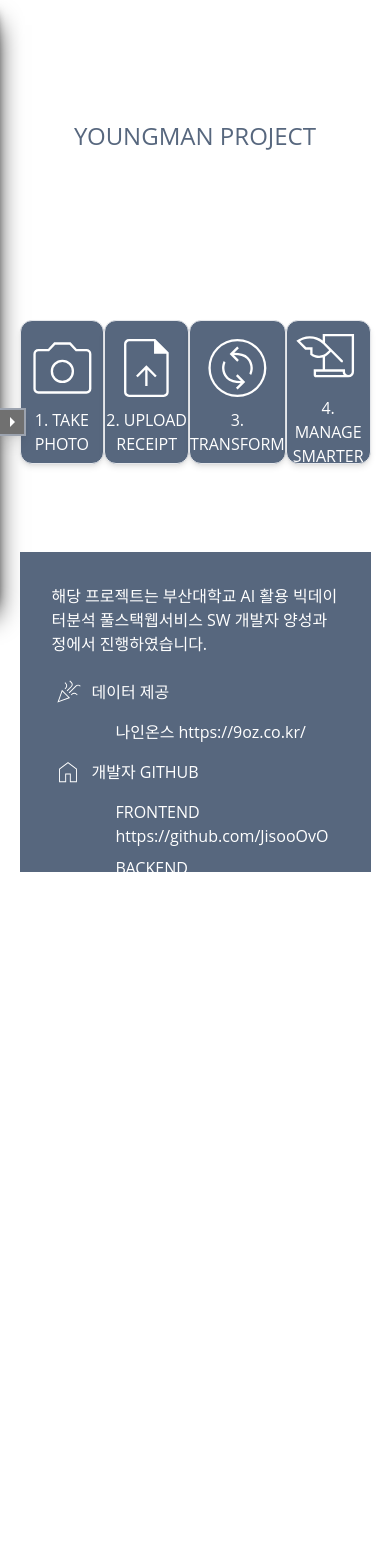
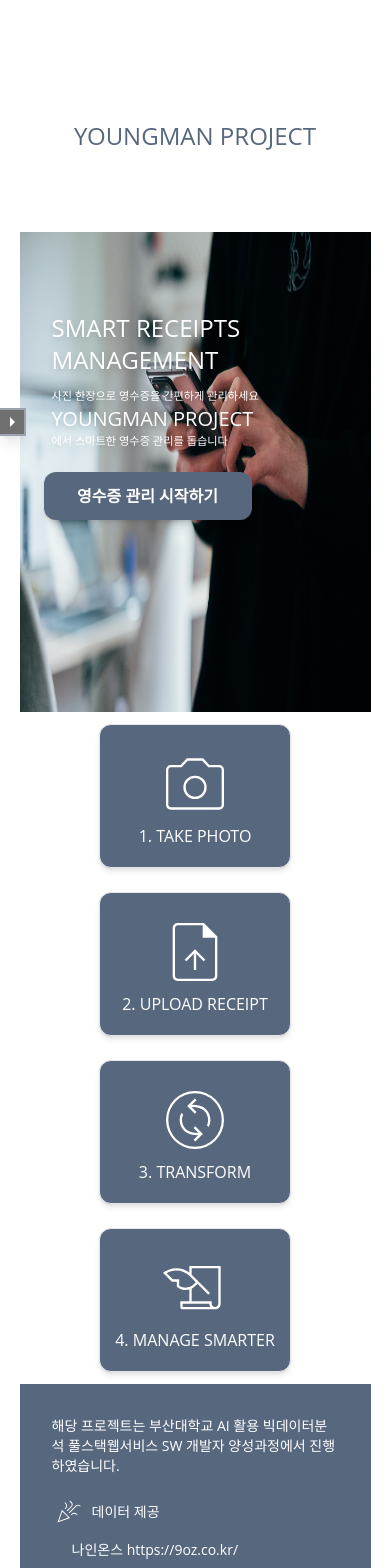
Before and after one commit to JisooOvO/DataAnalystProject-Frontend-YoungmanProject, a React (Create React App) app: page / in a window 390 px wide. Shown: the top 1568 px of the page. Before the commit the page ends 968 px from the top, so only its background shows below. Built offline with nearby package versions, Linux system fonts and the light colour scheme.

Commit message:
update layout

```diff
--- a/src/component/header/Header.js
+++ b/src/component/header/Header.js
@@ -17,6 +17,8 @@
   const [innerWidth, setInnerWidth] = useRecoilState(AtomWidth);
   // eslint-disable-next-line
   const [isMobile, setIsMobile] = useRecoilState(AtomIsMobile);
+  const [headerHeight, setHeaderHeight] = useState(window.screen.availHeight);
+  const [headerWidth, setHeaderWidth] = useState(18+'rem');
 
   const navigate = useNavigate();
 
@@ -43,31 +45,62 @@
     // eslint-disable-next-line
   },[innerWidth])
 
+  const handleResize = () => {
+    setHeaderHeight(Math.max(
+      document.body.scrollHeight, document.body.offsetHeight,
+      document.documentElement.clientHeight, document.documentElement.scrollHeight, document.documentElement.offsetHeight
+    ));
+  };
+
+  const handleScroll = () => {
+    setHeaderHeight(Math.max(
+      document.body.scrollHeight, document.body.offsetHeight,
+      document.documentElement.clientHeight, document.documentElement.scrollHeight, document.documentElement.offsetHeight
+    ));
+  };
+
   useEffect(()=>{
-    handleInnerWidth();
     const token = sessionStorage.getItem("token");
     if(token) setIsLoggedIn(true);
-    if(innerWidth < 768) setTimeout(()=>{setIsExpanded(false)},500);
+    if(innerWidth < 768) {
+      setTimeout(()=>{setIsExpanded(false)},500);
+    }
+
+    window.addEventListener('resize', handleResize);
+    window.addEventListener('scroll', handleScroll);
+
+    handleInnerWidth();
 
     const main = document.querySelector("main");
     main.addEventListener('click',()=>{
         setIsExpanded(false);
     })
+
+    return () => {
+      window.removeEventListener('resize', handleResize);
+      window.removeEventListener('scroll', handleScroll);
+    };
     // eslint-disable-next-line
   },[])
 
   useEffect(() => {
-      const header = document.querySelector("#header");
-      if (isExpanded === false) {
-        setTimeout(() => {
-          header.classList.add("z-[-10]");
-          header.classList.remove("z-[9999]");
+      // const header = document.querySelector("#header");
+      // if (isExpanded === false) {
+      //   setTimeout(() => {
+      //     header.classList.add("z-[-10]");
+      //     header.classList.remove("z-[9999]");
+      //   },500)
+      // }
+      // else {
+      //   header.classList.remove("z-[-10]");
+      //   header.classList.add("z-[9999]");
+      // }
+      if(isExpanded)
+        setHeaderWidth(18+'rem')
+      else
+        setTimeout(()=>{
+          setHeaderWidth(0);
         },500)
-      }
-      else {
-        header.classList.remove("z-[-10]");
-        header.classList.add("z-[9999]");
-      }
   },[isExpanded])
 
 
@@ -111,9 +144,9 @@
 
   return (
       <>
-        <header style={{ height: window.screen.availHeight }} id="header" className={`absolute w-[18rem] z-[9999]`}>
+        <header style={{ width : headerWidth, height: headerHeight }} id="header" className={`fixed min-h-min z-[9999]`}>
           <div
-          className={`relative shadow-xl shadow-black w-full h-full bg-custom-blue transition-all duration-500 ease-in-out ${sidebarClass}`}>
+          className={`relative w-full h-full bg-custom-blue transition-all duration-500 ease-in-out ${sidebarClass}`}>
             <div className="w-full h-[6rem] border-b-[1px] border-black">
               <h1
               onClick={(e)=>{handleNavigate(e,"/")}}
@@ -160,7 +193,7 @@
           {/* 화살표 버튼 */}
           </header>
           <button onClick={toggleSidebar}
-              className={`shadow-lg border-2 border-l-0 border-gray-400 bg-[#707070] z-[9999] absolute top-1/2 -translate-y-1/2 transition-all left-[18rem] duration-500 ease-in-out ${sidebarClass}`}>
+              className={`shadow-lg border-2 border-l-0 border-gray-400 bg-[#707070] z-[9999] fixed top-1/2 -translate-y-1/2 transition-all left-[18rem] duration-500 ease-in-out ${sidebarClass}`}>
               {arrowIcon}
           </button>
       </>
--- a/src/component/login/LoginFormNav.js
+++ b/src/component/login/LoginFormNav.js
@@ -3,7 +3,7 @@
 const LoginFormNav = () => {
   return (
     <div className="flex justify-between whitespace-nowrap">
-        <div className="flex gap-4 sm:gap-10">
+        <div className="flex gap-2 sm:gap-7">
             <NavigationText title={"아이디 찾기"} url={"/verify/username"}/>
             <NavigationText title={"비밀번호 찾기"} url={"/verify/password"}/>
         </div>
--- a/src/component/login/NavigationText.js
+++ b/src/component/login/NavigationText.js
@@ -9,7 +9,7 @@
   return (
     <p
     onClick={handleNav}
-    className="hover:text-gray-500 hover:cursor-pointer text-inherit sm:text-base text-sm">{title}</p>
+    className="hover:text-gray-500 hover:cursor-pointer text-inherit sm:text-base text-[70%]">{title}</p>
   )
 }
 
--- a/src/component/main/MainFooter.js
+++ b/src/component/main/MainFooter.js
@@ -4,21 +4,21 @@
 
 const MainFooter = () => {
   return (
-    <div className="w-full bg-custom-blue h-[20rem] p-8 text-white">
+    <div className="w-full bg-custom-blue sm:text-base text-sm h-fit pt-8 pb-4 px-8 text-white">
         <p className="mb-5">해당 프로젝트는 부산대학교 AI 활용 빅데이터분석 풀스택웹서비스 SW 개발자 양성과정에서 진행하였습니다.</p>
         <div className="flex gap-2 mb-3 items-center">
             <div className="w-8 h-8"><CelebrationIcon/></div>
             <p>데이터 제공</p>
         </div>
-        <Link to={"https://9oz.co.kr"} className="ml-16 mb-5 hover:opacity-70 hover:cursor-pointer">나인온스 https://9oz.co.kr/</Link>
+        <Link to={"https://9oz.co.kr"} className="ml-5 sm:ml-16 mb-5 hover:opacity-70 hover:cursor-pointer">나인온스 https://9oz.co.kr/</Link>
         <div className="flex gap-2 my-3 items-center">
             <div className="w-8 h-8"><HomeIcon/></div>
             <p>개발자 GITHUB</p>
         </div>
         <div className="flex flex-col">
-            <Link to={"https://github.com/JisooOvO"} className="ml-16 mb-2 w-fit hover:opacity-70 hover:cursor-pointer">FRONTEND https://github.com/JisooOvO</Link>
-            <Link to={"https://github.com/ORENOL"} className="ml-16 mb-2 w-fit hover:opacity-70 hover:cursor-pointer">BACKEND https://github.com/ORENOL</Link>
-            <Link to={"https://github.com/color7921"} className="ml-16 mb-2 w-fit hover:opacity-70 hover:cursor-pointer">DATA ANALYST https://github.com/color7921</Link>
+            <Link to={"https://github.com/JisooOvO"} className="ml-5 sm:ml-16 mb-2 w-fit hover:opacity-70 hover:cursor-pointer">FRONTEND https://github.com/JisooOvO</Link>
+            <Link to={"https://github.com/ORENOL"} className="ml-5 sm:ml-16 mb-2 w-fit hover:opacity-70 hover:cursor-pointer">BACKEND https://github.com/ORENOL</Link>
+            <Link to={"https://github.com/color7921"} className="ml-5 sm:ml-16 mb-2 w-fit hover:opacity-70 hover:cursor-pointer">DATA ANALYST https://github.com/color7921</Link>
         </div>
 
     </div>
--- a/src/component/main/MainImageBox.js
+++ b/src/component/main/MainImageBox.js
@@ -5,14 +5,17 @@
   const navigate = useNavigate();
 
   return (
-    <div className="relative sm:block hidden">
-        <div className="absolute top-20 left-8 text-white drop-shadow-md">
-            <p className="text-4xl mb-3">SMART RECEIPTS MANAGEMENT</p>
+    <div className="relative">
+        <div className="absolute top-20 left-8 lg:text-base md:text-sm text-[70%] text-white drop-shadow-md">
+            <p className="text-2xl sm:text-4xl mb-3">SMART RECEIPTS MANAGEMENT</p>
             <p>사진 한장으로 영수증을 간편하게 관리하세요</p>
-            <p><span className="text-xl">YOUNGMAN PROJECT</span>가 스마트한 영수증 관리를 돕습니다</p>
+            <p>
+              <span className="text-xl">YOUNGMAN PROJECT</span>
+              <span className="sm:inline-block block">에서 스마트한 영수증 관리를 돕습니다</span>
+            </p>
         </div>
-        <img src={MainImage} alt="메인 페이지 이미지" className="w-full h-[30rem] bg-cover"/>
-        <button onClick={()=>{navigate("/transform_receipt")}} className="absolute top-56 left-8 w-52 h-12 text-white font-bold"><CustomButton title={"영수증 관리 시작하기"}/></button>
+        <img src={MainImage} loading="lazy" alt="메인 페이지 이미지" className="w-full h-[30rem] bg-cover"/>
+        <button onClick={()=>{navigate("/transform_receipt")}} className="absolute top-60 lg:top-56 left-6 w-52 h-12 text-white font-bold"><CustomButton title={"영수증 관리 시작하기"}/></button>
     </div>
   )
 }
--- a/src/component/main/MainInforSVGContainer.js
+++ b/src/component/main/MainInforSVGContainer.js
@@ -1,6 +1,6 @@
 const MainInforSVGContainer = ({svg,title}) => {
   return (
-    <div className="w-48 border bg-custom-blue h-36 flex flex-col justify-center items-center rounded-xl shadow-md">
+    <div className="w-48 border mx-auto my-3 bg-custom-blue h-36 flex flex-col justify-center items-center rounded-xl shadow-md">
         <div className="w-full h-20 flex justify-center">{svg}</div>
         <p className="w-full text-white text-center">{title}</p>
     </div>
--- a/src/component/main/MainInformation.js
+++ b/src/component/main/MainInformation.js
@@ -6,8 +6,8 @@
 
 const MainInformation = () => {
   return (
-    <div className="w-full h-[20rem] flex justify-center items-center">
-        <div className="flex justify-around w-full">
+    <div className="w-full lg:h-[20rem] flex justify-center items-center">
+        <div className="grid grid-cols-1 sm:grid-cols-2 lg:grid-cols-4 justify-around w-full">
             <MainInforSVGContainer svg={<CameraIcon/>} title={"1. TAKE PHOTO"}/>
             <MainInforSVGContainer svg={<UploadIcon/>} title={"2. UPLOAD RECEIPT"}/>
             <MainInforSVGContainer svg={<MainChangeIcon/>} title={"3. TRANSFORM"}/>
--- a/src/component/manage/ManageForm.js
+++ b/src/component/manage/ManageForm.js
@@ -20,9 +20,9 @@
               )
             }
           </div>
-          <div className="w-[12px] bg-[#E2E2E2] flex justify-center items-center"></div>
+          <div className="w-[12px] bg-[#575c77] flex justify-center items-center"></div>
         </div>
-        <div className="w-full h-[32rem] overflow-scroll overflow-x-hidden">
+        <div className="w-full h-[32rem] overflow-scroll overflow-x-hidden border border-black border-t-0 border-r-0">
           {tbRows}
         </div>
       </div>
--- a/src/component/manage/TableNav.js
+++ b/src/component/manage/TableNav.js
@@ -31,12 +31,6 @@
   }
 
   useEffect(()=>{
-    // if(!isLogin){
-    //   alert("로그인이 필요한 서비스입니다.");
-    //   navigate("/login");
-    //   return;
-    // }
-
     setTbRows('');
     fetch(BACKENDURL+"/api/private/receipt/getPageReceipt",{
       method : "get",
```
